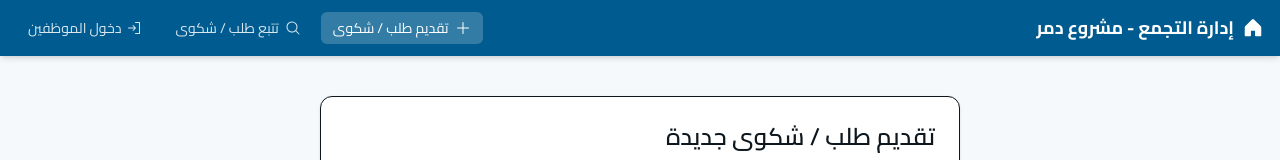
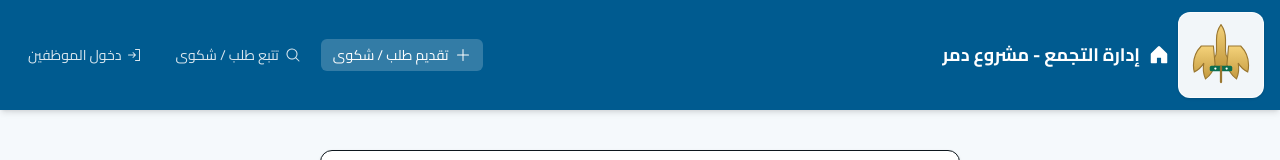
Before and after one commit to munjed80/dummar-project-manag, a React (Vite) app: page /complaints/new in a window 1280 px wide. Shown: the top 160 px of the page. Built offline with nearby package versions, Linux system fonts and the light colour scheme; no server answers.

Commit message:
Add Syrian emblem to public complaints header

```diff
--- a/src/components/PublicHeader.tsx
+++ b/src/components/PublicHeader.tsx
@@ -20,10 +20,20 @@ export function PublicHeader() {
 
   return (
     <header className="sticky top-0 z-40 bg-primary text-primary-foreground shadow-md" dir="rtl">
-      <div className="container mx-auto px-4 py-3 flex items-center justify-between gap-3">
-        <Link to="/" className="flex items-center gap-2 min-w-0">
-          <House size={22} weight="fill" />
-          <h1 className="text-base md:text-lg font-bold truncate">إدارة التجمع - مشروع دمر</h1>
+      <div className="container mx-auto px-4 py-3 flex flex-col md:flex-row items-center justify-between gap-3">
+        <Link to="/" className="flex flex-col md:flex-row items-center gap-2 min-w-0 text-center md:text-right">
+          <span className="inline-flex items-center justify-center rounded-xl bg-white/95 border border-white/70 shadow-sm p-1.5">
+            <img
+              src="/syrian-emblem.svg"
+              alt="شعار الجمهورية العربية السورية"
+              className="h-14 w-14 md:h-[72px] md:w-[72px] object-contain"
+              loading="eager"
+            />
+          </span>
+          <span className="inline-flex items-center gap-2 min-w-0">
+            <House size={22} weight="fill" />
+            <h1 className="text-base md:text-lg font-bold truncate">إدارة التجمع - مشروع دمر</h1>
+          </span>
         </Link>
         <nav className="flex items-center gap-1 md:gap-2">
           <Link to="/complaints/new" className={navLinkClass(pathname === '/complaints/new')}>
```
Also changed, not shown: public/syrian-emblem.svg (added).
